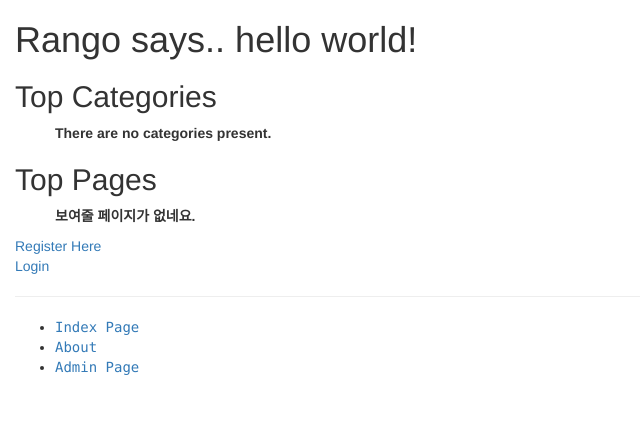
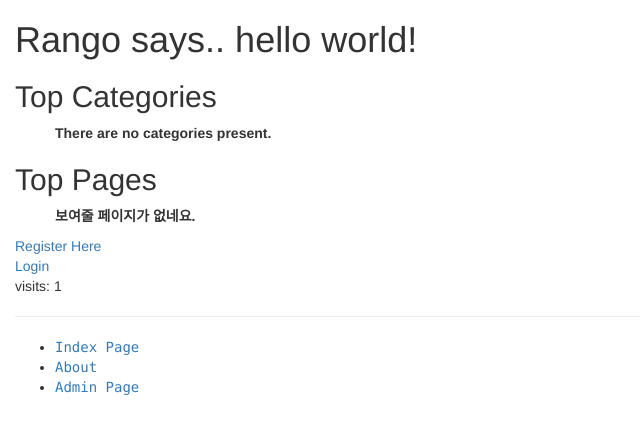
Before and after one commit to deukey/tango-with-django, a Django app: page /rango/ in a window 1280 px wide. Shown: the top 434 px of the page, without its empty margins (0-640 px from the left). Run offline with Django 3.2, Linux system fonts and the light colour scheme; data that the repository does not hold is empty; some libraries are stand-ins or nearby versions.

Commit message:
Ch11. Cookie Applied.

```diff
--- a/rango/templates/rango/index.html
+++ b/rango/templates/rango/index.html
@@ -28,4 +28,6 @@
         <a href="{% url 'login' %}">Login</a><br />
     {% endif %}
 
+    <p>visits: {{ visits }}</p>
+
 {% endblock content %}
--- a/rango/views.py
+++ b/rango/views.py
@@ -6,13 +6,39 @@ from .models import Category, Page
 from .forms import CategoryForm, PageForm, PageEditForm, UserForm, UserProfileForm
 from django.contrib.auth import authenticate, login, logout
 from django.contrib.auth.decorators import login_required
+from datetime import datetime
 
 
 def index(request):
     category_list = Category.objects.order_by('-likes')[:5]
     page_list = Page.objects.order_by('-views')[:5]
     context_dict = {'top_categories': category_list, 'top_pages': page_list}
-    return render(request, 'rango/index.html', context_dict)
+
+    visits = int(request.COOKIES.get('visits', '1'))
+
+    reset_last_visit_time = False
+
+    if 'last_visit' in request.COOKIES:
+        last_visit = request.COOKIES['last_visit']
+        last_visit_time = datetime.strptime(last_visit[:-7], "%Y-%m-%d %H:%M:%S")
+
+        if (datetime.now() - last_visit_time).seconds > 5:
+            visits += 1
+            reset_last_visit_time = True
+
+        context_dict['visits'] = visits
+        response = render(request, 'rango/index.html', context_dict)
+
+    else:
+        reset_last_visit_time = True
+        context_dict['visits'] = visits
+        response = render(request, 'rango/index.html', context_dict)
+
+    if reset_last_visit_time:
+        response.set_cookie('last_visit', datetime.now())
+        response.set_cookie('visits', visits)
+
+    return response
 
 
 def about(request):
```
